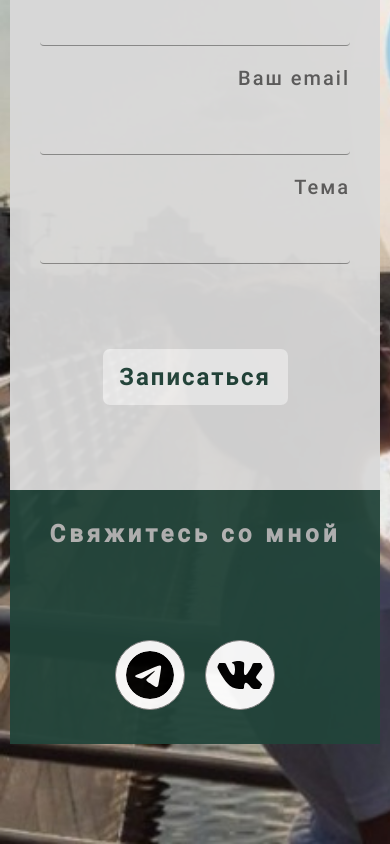
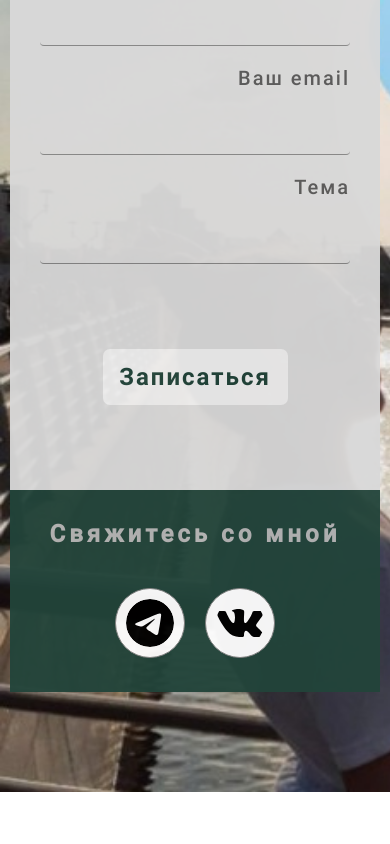
Before and after one commit to pavelbekarev/bazzi2, a Vue app: page / in a window 390 px wide. Shown: the part 5843-6687 px from the top of the page. After the commit the page ends 6635 px from the top, so only its background shows below. Built offline with nearby package versions, Linux system fonts and the light colour scheme.

Commit message:
feat: edit PageAbout

```diff
--- a/src/style/MainPage/Contact.scss
+++ b/src/style/MainPage/Contact.scss
@@ -22,7 +22,7 @@
             align-items: center;
             background-color: #22443A;
             width: 70%;
-            gap: 92px;
+            gap: 40px;
 
 
             .offer__h2 {
@@ -37,7 +37,8 @@
 
             .socials {
                 display: flex;
-                justify-content: center;align-items: center;
+                justify-content: center;
+                align-items: center;
                 gap: 20px;
 
 
@@ -182,7 +183,7 @@
     .contact__wrapper .contact-form__wrapper .offer-to-contact {
         grid-area: item2;
         width: 100%;
-
+        gap: 40px;
     }
 
     .contact__wrapper .contact-form__wrapper .offer-to-contact .offer__h2 {
--- a/src/style/PageAbout/PageAbout.scss
+++ b/src/style/PageAbout/PageAbout.scss
@@ -82,9 +82,6 @@
     }
 }
 
-
-
-
 .element__wrapper {
     background-color: #22443A;
 
@@ -108,8 +105,6 @@
         align-items: center;
         // height: 10em;
 
-
-
         .text-content {
             grid-area: item1;
             width: 50%;
@@ -117,11 +112,10 @@
             .element__p {
                 font-size: 32px;
                 font-family: "Roboto-Light";
-                text-align: justify;
+                text-align: left;
                 color: #C9C9C9;
             }
         }
-
 
         .image-content {
             grid-area: item2;
@@ -138,7 +132,6 @@
 .guide__wrapper {
     background-color: #22443A;
     padding-bottom: 100px;
-
 
     .guide__h1 {
         font-size: 48px;
@@ -158,8 +151,6 @@
         width: 100%;
         margin-bottom: 50px;
 
-
-
         .step {
             position: relative;
             display: flex;
@@ -168,9 +159,6 @@
             align-items: center;
             width: 15em;
             gap: 2em;
-
-
-
 
             .guide__image {
                 display: flex;
@@ -216,23 +204,14 @@
         font-size: 20px;
     }
 
-
     .element__wrapper .element__content-wrapper .text-content .element__p {
         font-size: 24px;
     }
 
-
     .element__wrapper .element__content-wrapper {
-        gap: 50px;
+        gap: 5px;
         padding: 0 20px;
     }
-
-
-    .element__wrapper .element__content-wrapper .image-content {
-        background-size: contain;
-    }
-
-
 }
 
 
@@ -303,10 +282,6 @@
         }
     }
 
-    .guide__wrapper .guide-steps__wrapper .step .guide__descr {
-        text-align: justify;
-    }
-
     .guide__wrapper .guide-steps__wrapper .step .guide__image {
         display: none;
     }
@@ -329,19 +304,12 @@
     .about__content-wrapper .item2 .content__wrapper {
         padding: 0 10px;
     }
-}
 
-
-@media (max-width: 636px) {
     .element__wrapper .element__content-wrapper {
         display: grid;
         grid-template-areas:
             "item1"
             "item2";
-    }
-
-    .header__wrapper .header__menu ul {
-        gap: 1vh;
     }
 
     .element__wrapper .element__content-wrapper .text-content {
@@ -353,6 +321,12 @@
     .element__wrapper .element__content-wrapper .image-content {
         grid-area: item1;
         margin: 0 auto;
+    }
+}
+
+@media (max-width: 636px) {
+    .header__wrapper .header__menu ul {
+        gap: 1vh;
     }
 }
 
@@ -385,3 +359,10 @@
         width: 100%;
     }
 }
+
+
+@media (max-width: 420px) {
+    .element__wrapper .element__content-wrapper .image-content {
+        background-size: contain;
+    }
+}
```
Also changed, not shown: 4 other files (tests, documents, lock files or other folders).
